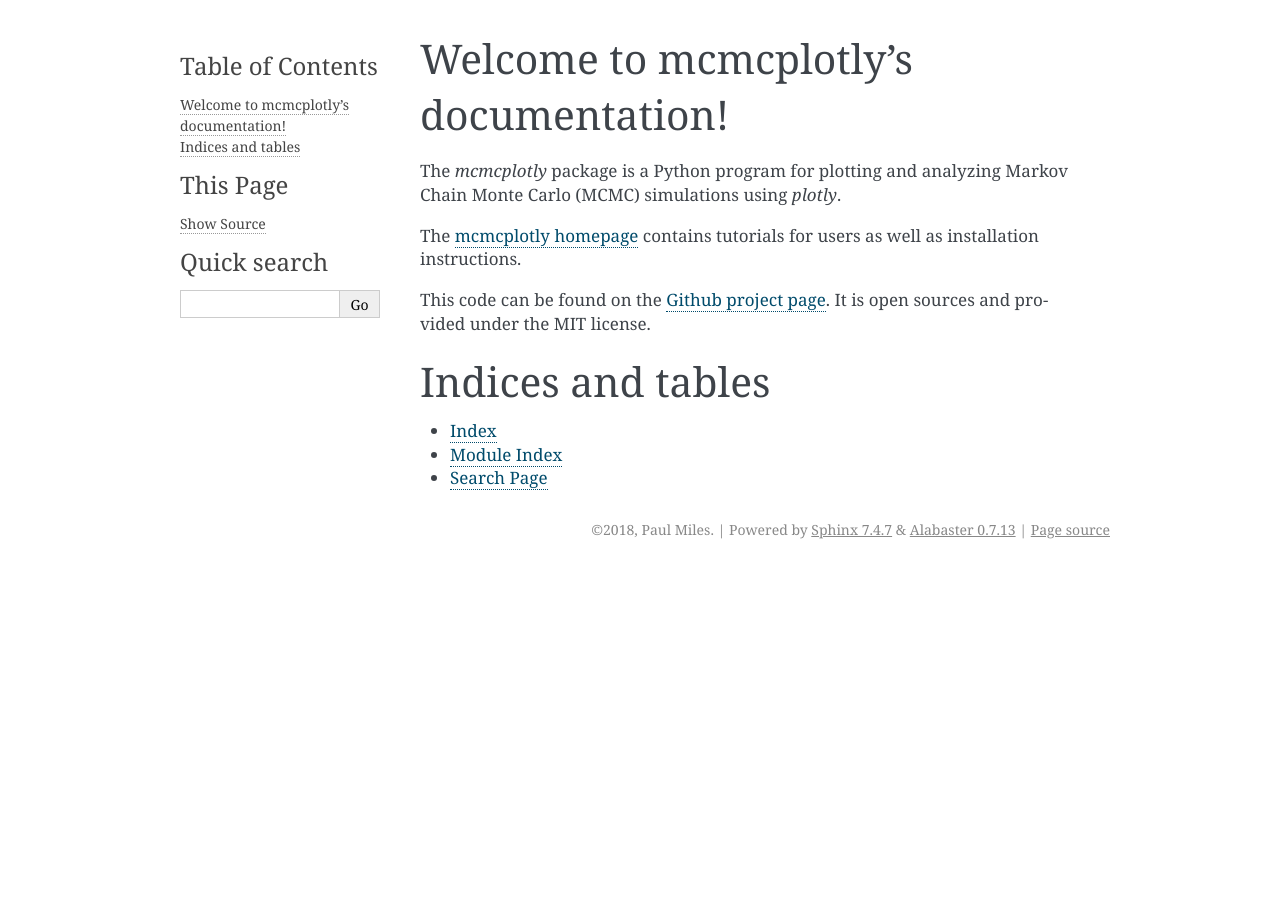
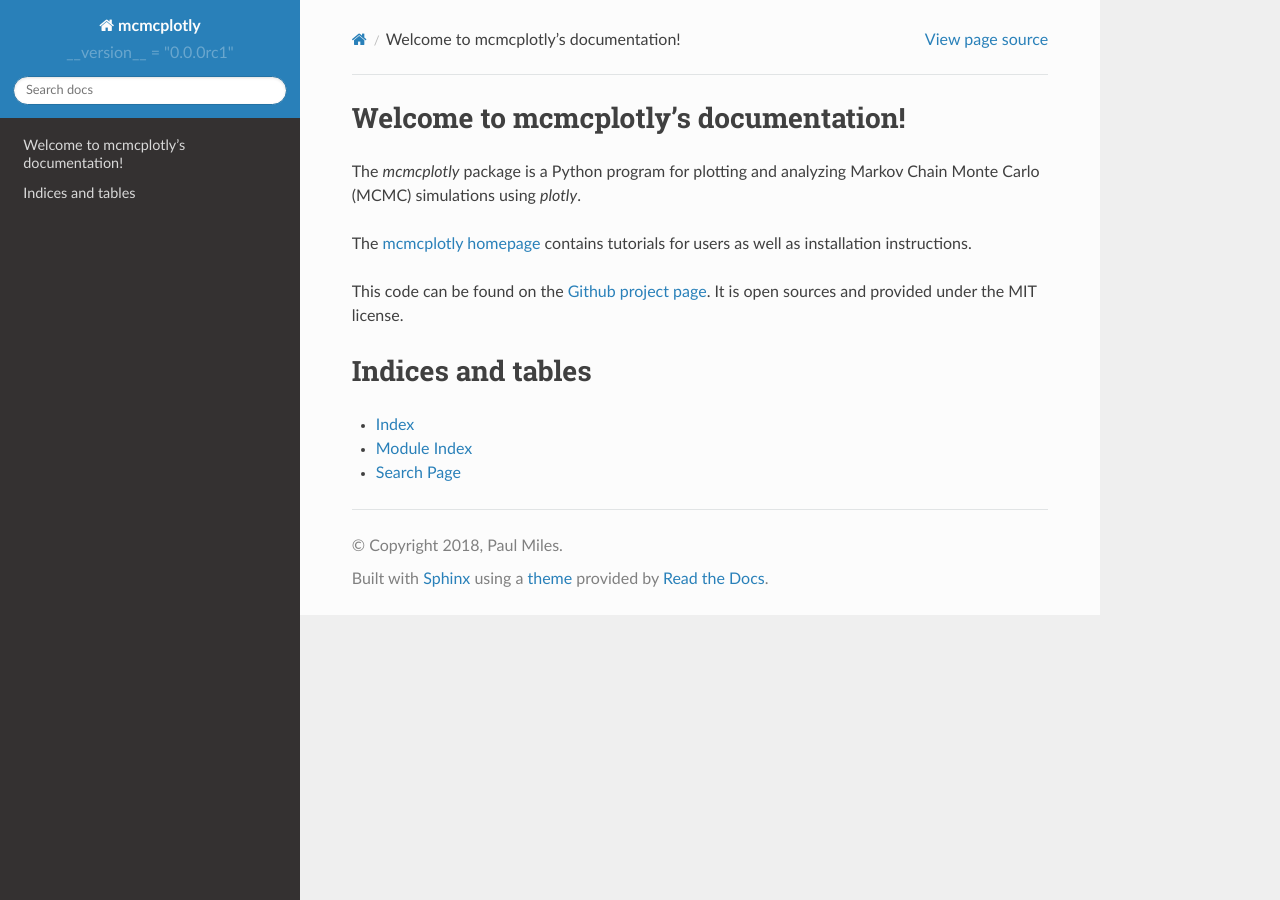
Before and after one commit to prmiles/mcmcplot, a Sphinx documentation site: the page built from doc/source/index.rst, in a window 1280 px wide. Built offline with Sphinx 7.4.7 and the Read the Docs theme 2.0.0, drawn with Linux system fonts in a browser that asks for light colours; formulas are drawn with MathJax 3; pages that are not in the unit, such as notebooks, are missing from menus.

Commit message:
updated doc source

```diff
--- a/doc/source/conf.py
+++ b/doc/source/conf.py
@@ -19,15 +19,17 @@
 
 # -- Project information -----------------------------------------------------
 
-project = 'mcmcplot'
+project = 'mcmcplotly'
 copyright = '2018, Paul Miles'
 author = 'Paul Miles'
 
 # The short X.Y version
-version = ''
+with open('../../mcmcplotly/__version__.py','r') as f:
+    version = f.read()
+    release = version
+#version = ''
 # The full version, including alpha/beta/rc tags
-release = '0.0.0'
-
+print(version)
 
 # -- General configuration ---------------------------------------------------
 
@@ -41,10 +43,17 @@ release = '0.0.0'
 extensions = [
     'sphinx.ext.autodoc',
     'sphinx.ext.doctest',
+    'sphinx.ext.todo',
+    'sphinx.ext.coverage',
+    'sphinx.ext.imgmath',
+    'sphinx.ext.ifconfig',
+    'sphinx.ext.viewcode',
     'sphinx.ext.intersphinx',
-    'sphinx.ext.coverage',
-    'sphinx.ext.viewcode',
+    'sphinxcontrib.bibtex',
 ]
+
+intersphinx_mapping = {'numpy': ('http://docs.scipy.org/doc/numpy/', None),
+                       'python': ('https://docs.python.org/3', None)}
 
 # Add any paths that contain templates here, relative to this directory.
 templates_path = ['.templates']
@@ -79,7 +88,22 @@ pygments_style = 'sphinx'
 # The theme to use for HTML and HTML Help pages.  See the documentation for
 # a list of builtin themes.
 #
-html_theme = 'alabaster'
+html_theme = 'sphinx_rtd_theme'
+html_theme_path = ["_themes", ]
+html_theme_options = {
+    'canonical_url': '',
+    'analytics_id': '',
+    'logo_only': False,
+    'display_version': True,
+    'prev_next_buttons_location': 'both',
+    'style_external_links': False,
+    # Toc options
+    'collapse_navigation': False,
+    'sticky_navigation': True,
+    'navigation_depth': 2,
+    'includehidden': True,
+    'titles_only': False
+}
 
 # Theme options are theme-specific and customize the look and feel of a theme
 # further.  For a list of options available for each theme, see the
@@ -106,7 +130,7 @@ html_static_path = ['.static']
 # -- Options for HTMLHelp output ---------------------------------------------
 
 # Output file base name for HTML help builder.
-htmlhelp_basename = 'mcmcplotdoc'
+htmlhelp_basename = 'mcmcplotlydoc'
 
 
 # -- Options for LaTeX output ------------------------------------------------
@@ -133,7 +157,7 @@ latex_elements = {
 # (source start file, target name, title,
 #  author, documentclass [howto, manual, or own class]).
 latex_documents = [
-    (master_doc, 'mcmcplot.tex', 'mcmcplot Documentation',
+    (master_doc, 'mcmcplotly.tex', 'mcmcplotly Documentation',
      'Paul Miles', 'manual'),
 ]
 
@@ -143,7 +167,7 @@ latex_documents = [
 # One entry per manual page. List of tuples
 # (source start file, name, description, authors, manual section).
 man_pages = [
-    (master_doc, 'mcmcplot', 'mcmcplot Documentation',
+    (master_doc, 'mcmcplotly', 'mcmcplotly Documentation',
      [author], 1)
 ]
 
@@ -154,15 +178,15 @@ man_pages = [
 # (source start file, target name, title, author,
 #  dir menu entry, description, category)
 texinfo_documents = [
-    (master_doc, 'mcmcplot', 'mcmcplot Documentation',
-     author, 'mcmcplot', 'One line description of project.',
+    (master_doc, 'mcmcplotly', 'mcmcplotly Documentation',
+     author, 'mcmcplotly', 'One line description of project.',
      'Miscellaneous'),
 ]
 
 
 # -- Extension configuration -------------------------------------------------
 
-# -- Options for intersphinx extension ---------------------------------------
+# -- Options for todo extension ----------------------------------------------
 
-# Example configuration for intersphinx: refer to the Python standard library.
-intersphinx_mapping = {'https://docs.python.org/': None}
+# If true, `todo` and `todoList` produce output, else they produce nothing.
+todo_include_todos = True
```
